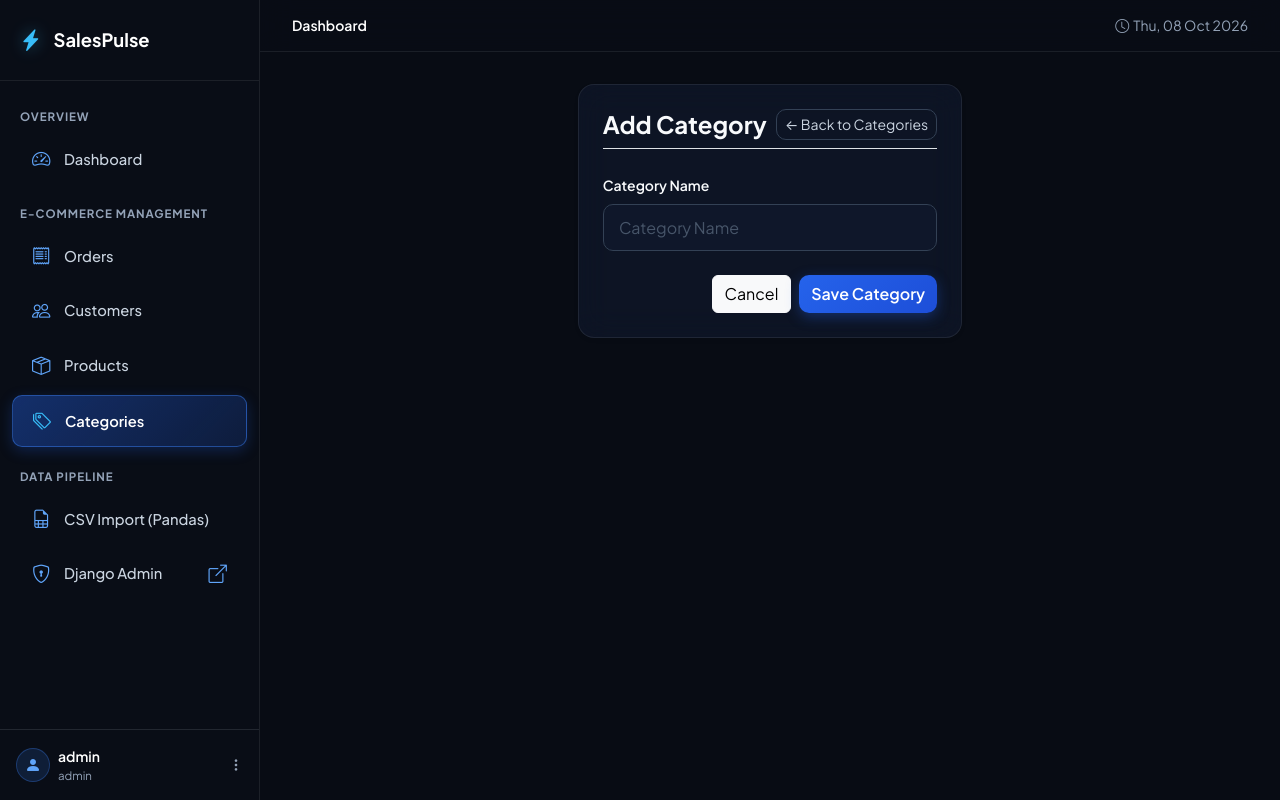
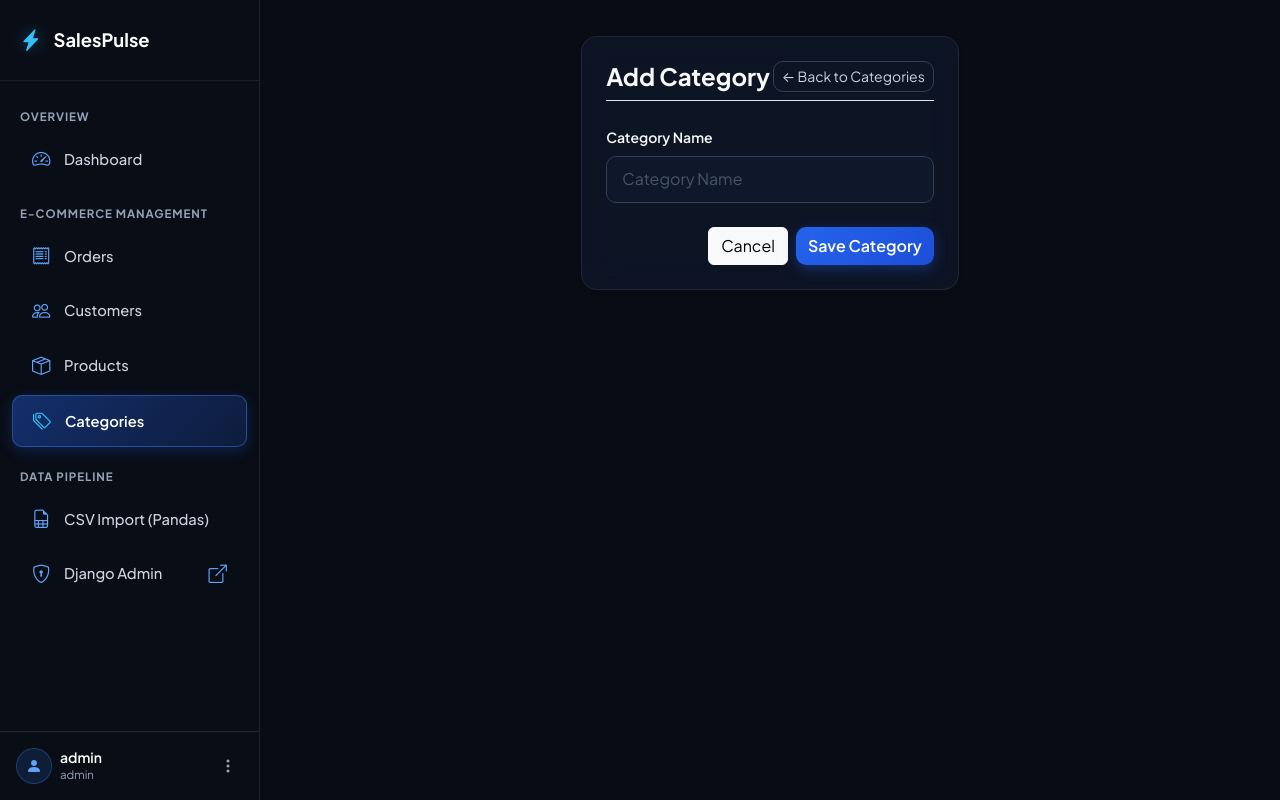
Before and after one commit to adipat/SalesPulse, a Django app: page /categories/add/ in a window 1280 px wide. Run offline with Django 5.2, Linux system fonts and the light colour scheme; a user stored in the database is signed in; some libraries are stand-ins or nearby versions.

Commit message:
fix(ui): remove top navbar strip completely and make three-dots button the exclusive logout trigger

```diff
--- a/core/templates/core/base.html
+++ b/core/templates/core/base.html
@@ -20,7 +20,6 @@
             --sidebar-width: 260px;
             --bg-dark: #080c14;
             --sidebar-bg: #090d16;
-            --topbar-bg: rgba(9, 13, 22, 0.85);
             --card-dark: rgba(15, 23, 42, 0.75);
             --card-border: rgba(255, 255, 255, 0.08);
             --primary-accent: #3b82f6;
@@ -124,23 +123,8 @@
             background-color: var(--bg-dark);
         }
 
-        /* Top Navbar */
-        .top-navbar {
-            background: var(--topbar-bg);
-            backdrop-filter: blur(16px);
-            -webkit-backdrop-filter: blur(16px);
-            border-bottom: 1px solid var(--card-border);
-            padding: 0.95rem 2rem;
-            display: flex;
-            justify-content: space-between;
-            align-items: center;
-            position: sticky;
-            top: 0;
-            z-index: 999;
-        }
-
         .content-body {
-            padding: 2rem;
+            padding: 2.25rem 2.5rem;
             flex: 1;
         }
 
@@ -316,6 +300,49 @@
         ::-webkit-scrollbar-thumb:hover {
             background: #334155;
         }
+
+        /* Profile Three-Dots Button & Sleek Dropup */
+        .profile-dots-btn {
+            width: 30px;
+            height: 30px;
+            border-radius: 8px;
+            border: 1px solid transparent;
+            background: transparent;
+            color: #94a3b8;
+            display: flex;
+            align-items: center;
+            justify-content: center;
+            transition: all 0.2s ease;
+            cursor: pointer;
+            padding: 0;
+        }
+        .profile-dots-btn:hover,
+        .profile-dots-btn:focus,
+        .profile-dots-btn[aria-expanded="true"] {
+            background: rgba(30, 41, 59, 0.9) !important;
+            border-color: rgba(255, 255, 255, 0.1) !important;
+            color: #ffffff !important;
+        }
+        .profile-dropdown-menu {
+            background: #0f172a !important;
+            border: 1px solid rgba(255, 255, 255, 0.12) !important;
+            border-radius: 12px !important;
+            padding: 0.35rem !important;
+            min-width: 140px !important;
+            box-shadow: 0 12px 28px -4px rgba(0, 0, 0, 0.7) !important;
+            margin-bottom: 0.5rem !important;
+        }
+        .profile-dropdown-menu .dropdown-item {
+            border-radius: 8px !important;
+            padding: 0.55rem 0.85rem !important;
+            font-size: 0.88rem !important;
+            font-weight: 500 !important;
+            transition: all 0.15s ease !important;
+        }
+        .profile-dropdown-menu .dropdown-item:hover {
+            background: rgba(239, 68, 68, 0.15) !important;
+            color: #fca5a5 !important;
+        }
     </style>
     {% block extra_css %}{% endblock %}
 </head>
@@ -357,46 +384,43 @@
             </a>
         </nav>
 
-        <div class="mt-auto border-top border-secondary border-opacity-25">
-            <div class="dropdown dropup">
-                <a href="#" class="d-flex align-items-center gap-2 p-3 text-decoration-none" data-bs-toggle="dropdown" aria-expanded="false" style="cursor: pointer; transition: background 0.2s ease; border-radius: 0 0 0 0;" onmouseenter="this.style.background='rgba(30,41,59,0.6)'" onmouseleave="this.style.background='transparent'">
-                    <div class="rounded-circle d-flex align-items-center justify-content-center flex-shrink-0" style="width: 34px; height: 34px; background: rgba(59, 130, 246, 0.15); border: 1px solid rgba(59, 130, 246, 0.3); color: #60a5fa;">
+        <div class="mt-auto p-3 border-top border-secondary border-opacity-25">
+            <div class="d-flex align-items-center justify-content-between">
+                <!-- User Profile Info (Static Display) -->
+                <div class="d-flex align-items-center gap-2 overflow-hidden me-2">
+                    <div class="rounded-circle d-flex align-items-center justify-content-center flex-shrink-0" style="width: 36px; height: 36px; background: rgba(59, 130, 246, 0.15); border: 1px solid rgba(59, 130, 246, 0.3); color: #60a5fa;">
                         <i class="bi bi-person-fill"></i>
                     </div>
-                    <div class="overflow-hidden flex-grow-1">
-                        <div class="text-white fw-semibold text-truncate small">{{ request.user.first_name|default:request.user.username }}</div>
-                        <div class="text-secondary" style="font-size: 0.72rem;">{{ request.user.username }}</div>
+                    <div class="overflow-hidden">
+                        <div class="text-white fw-semibold text-truncate small" style="line-height: 1.2;">{{ request.user.first_name|default:request.user.username }}</div>
+                        <div class="text-secondary text-truncate" style="font-size: 0.72rem;">{{ request.user.username }}</div>
                     </div>
-                    <i class="bi bi-three-dots-vertical text-secondary small"></i>
-                </a>
-                <ul class="dropdown-menu dropdown-menu-dark shadow-lg" style="background: #0f172a; border: 1px solid rgba(255,255,255,0.1); border-radius: 12px; min-width: 200px; margin-bottom: 0.25rem !important;">
-                    <li>
-                        <div class="px-3 py-2 border-bottom border-secondary border-opacity-25">
-                            <div class="text-white fw-semibold small">{{ request.user.first_name|default:request.user.username }}</div>
-                            <div class="text-secondary" style="font-size: 0.72rem;">{{ request.user.email|default:"No email set" }}</div>
-                        </div>
-                    </li>
-                    <li>
-                        <a class="dropdown-item d-flex align-items-center gap-2 py-2 text-danger" href="{% url 'core:logout' %}" style="font-size: 0.88rem; border-radius: 0 0 12px 12px;">
-                            <i class="bi bi-box-arrow-right"></i> Sign Out
-                        </a>
-                    </li>
-                </ul>
+                </div>
+
+                <!-- Three-Dots Dropup: ONLY this button opens Logout -->
+                <div class="dropup">
+                    <button type="button"
+                            class="profile-dots-btn"
+                            id="profileDotsMenu"
+                            data-bs-toggle="dropdown"
+                            aria-expanded="false"
+                            title="Account options">
+                        <i class="bi bi-three-dots-vertical"></i>
+                    </button>
+                    <ul class="dropdown-menu dropdown-menu-end profile-dropdown-menu shadow-lg" aria-labelledby="profileDotsMenu">
+                        <li>
+                            <a class="dropdown-item d-flex align-items-center gap-2 text-danger" href="{% url 'core:logout' %}">
+                                <i class="bi bi-box-arrow-right"></i> Logout
+                            </a>
+                        </li>
+                    </ul>
+                </div>
             </div>
         </div>
     </aside>
 
     <!-- Main Page Content -->
     <div class="main-content">
-        <!-- Top Navbar -->
-        <header class="top-navbar">
-            <div class="d-flex align-items-center gap-2">
-                <span class="text-white fw-semibold small">{% block page_title %}Dashboard{% endblock %}</span>
-            </div>
-            <div class="d-flex align-items-center gap-2">
-                <span class="text-secondary small"><i class="bi bi-clock me-1"></i>{% now "D, d M Y" %}</span>
-            </div>
-        </header>
 
         <!-- Dynamic Body -->
         <main class="content-body">
```
